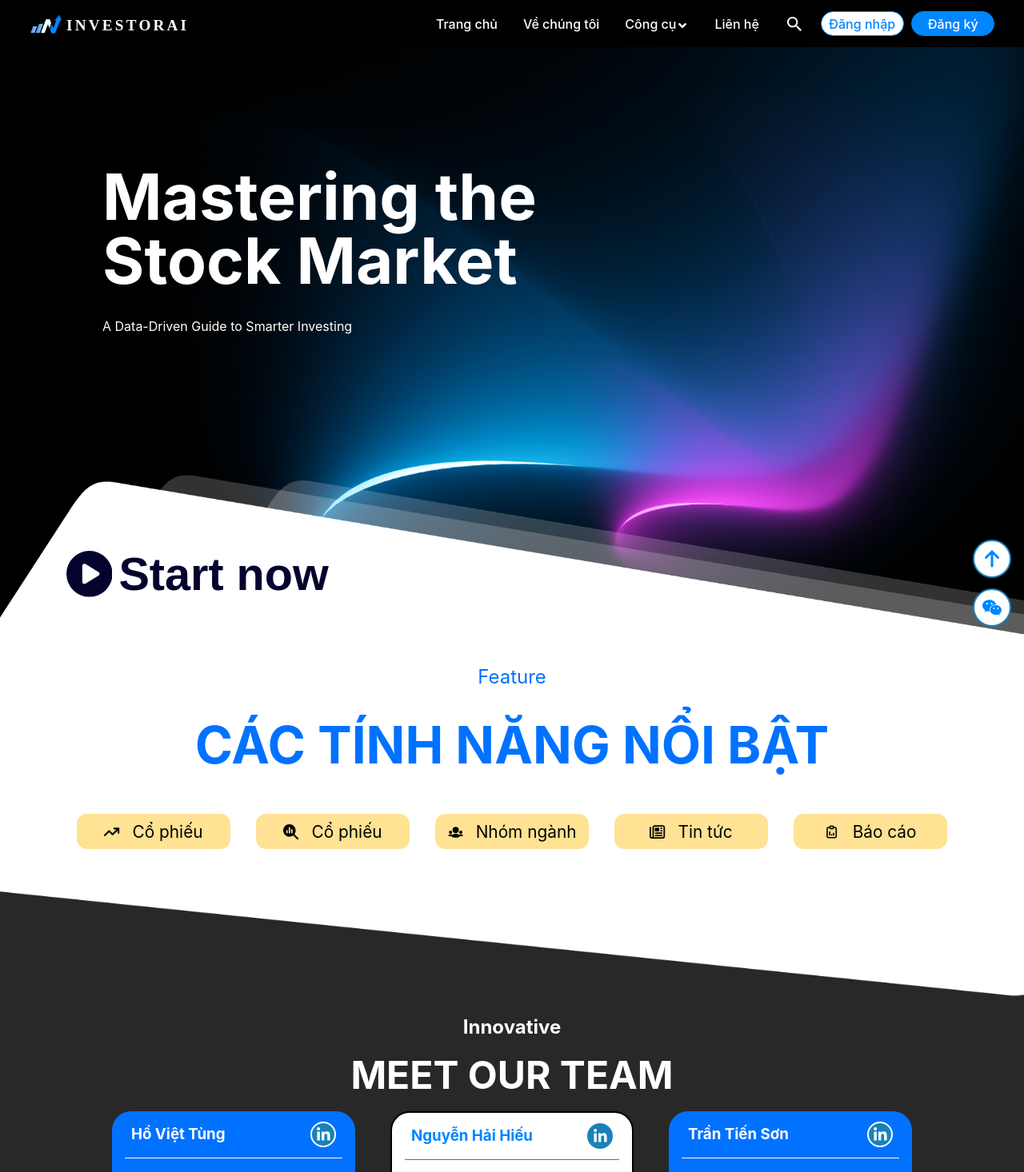
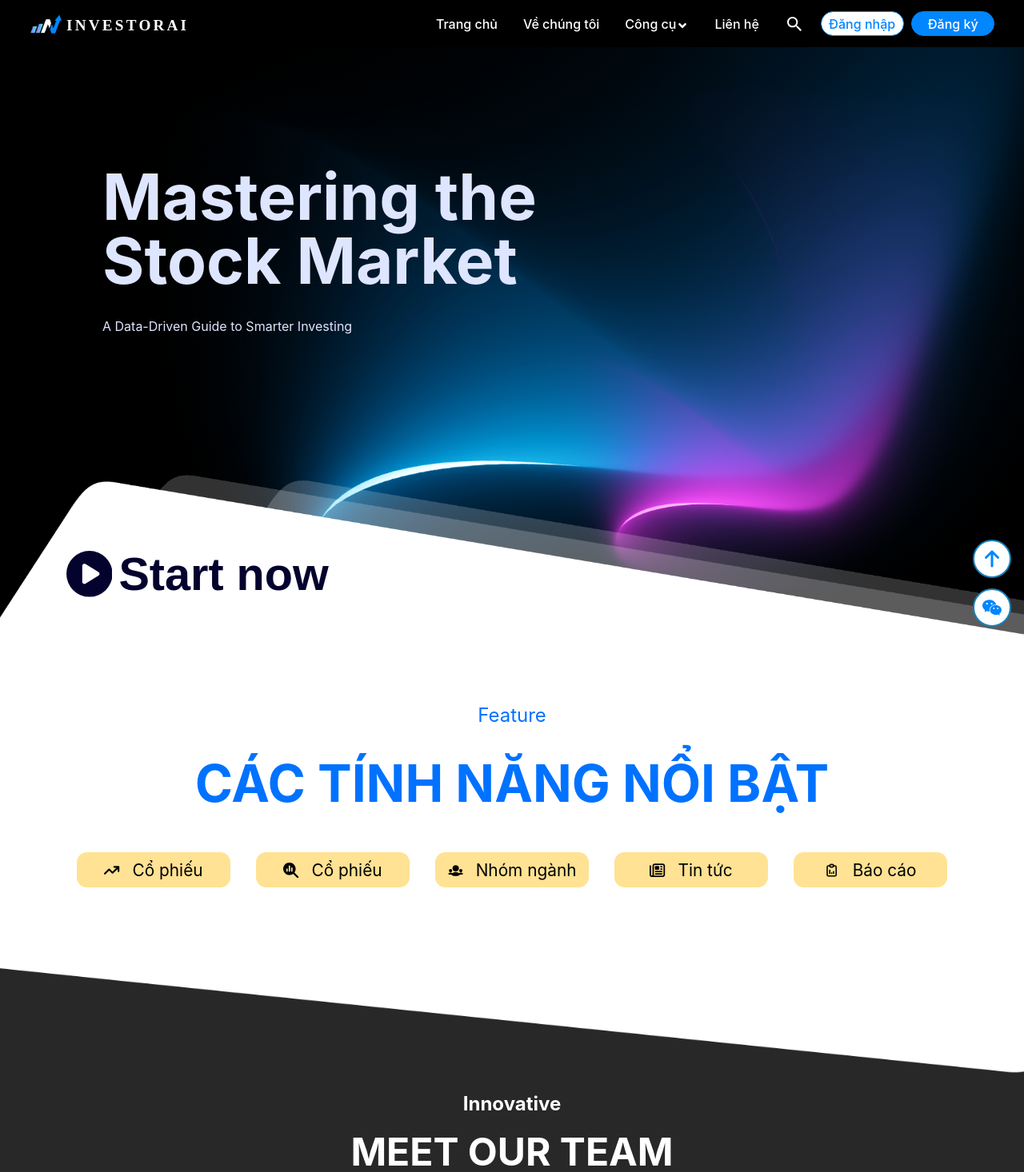
Before and after one commit to ltdungg/Investor-AI-Website, a React (Vite) app in the folder frontend/: page / in a window 1280 px wide. Shown: the top 1466 px of the page at 80% size. Built offline with nearby package versions, Linux system fonts and the light colour scheme; a web font is replaced by a local one; what chartjs-plugin-zoom would draw is missing.

Commit message:
fix: login password text to password

```diff
--- a/frontend/src/components/header/Header.scss
+++ b/frontend/src/components/header/Header.scss
@@ -5,7 +5,7 @@ header.header {
     overflow-x: hidden;
     position: relative;
     height: 100vh;
-    color: main.$white;
+    color: main.$super-light-blue;
     z-index: 1;
 
     .slogan {
--- a/frontend/src/components/home/Feature/Feature.scss
+++ b/frontend/src/components/home/Feature/Feature.scss
@@ -4,7 +4,7 @@
     background-color: main.$white;
     position: relative;
     color: main.$white;
-    padding: 2rem;
+    padding: 5rem;
     min-height: 10vh;
 
     h2 {
--- a/frontend/src/components/home/OurView/OurView.scss
+++ b/frontend/src/components/home/OurView/OurView.scss
@@ -8,8 +8,7 @@
     $radius: 1rem;
 
     .our-view__background {
-        @include main.background("./../../../assets/images/background.png");
-        filter: grayscale(80%) brightness(200%);
+        background-color: main.$dark-grey;
         position: absolute;
         top: 0;
         left: 0;
--- a/frontend/src/components/login_register/Login.jsx
+++ b/frontend/src/components/login_register/Login.jsx
@@ -57,9 +57,9 @@ function Login() {
                         onChange={(e) => setEmailOrPhone(e.target.value)}
                     />
                     <br />
-                    <label htmlFor="passworkd">Mật khẩu</label> <br />
+                    <label htmlFor="password">Mật khẩu</label> <br />
                     <input
-                        type="text"
+                        type="password"
                         id="password"
                         name="password"
                         value={password}
--- a/frontend/src/styles/_variable.scss
+++ b/frontend/src/styles/_variable.scss
@@ -16,3 +16,4 @@ $gray-white-200: #c7c7c7;
 $orange: #ec8000;
 $dark-grey: #282828;
 $light-yellow: #ffe293;
+$super-light-blue: #dee5ff;
```
